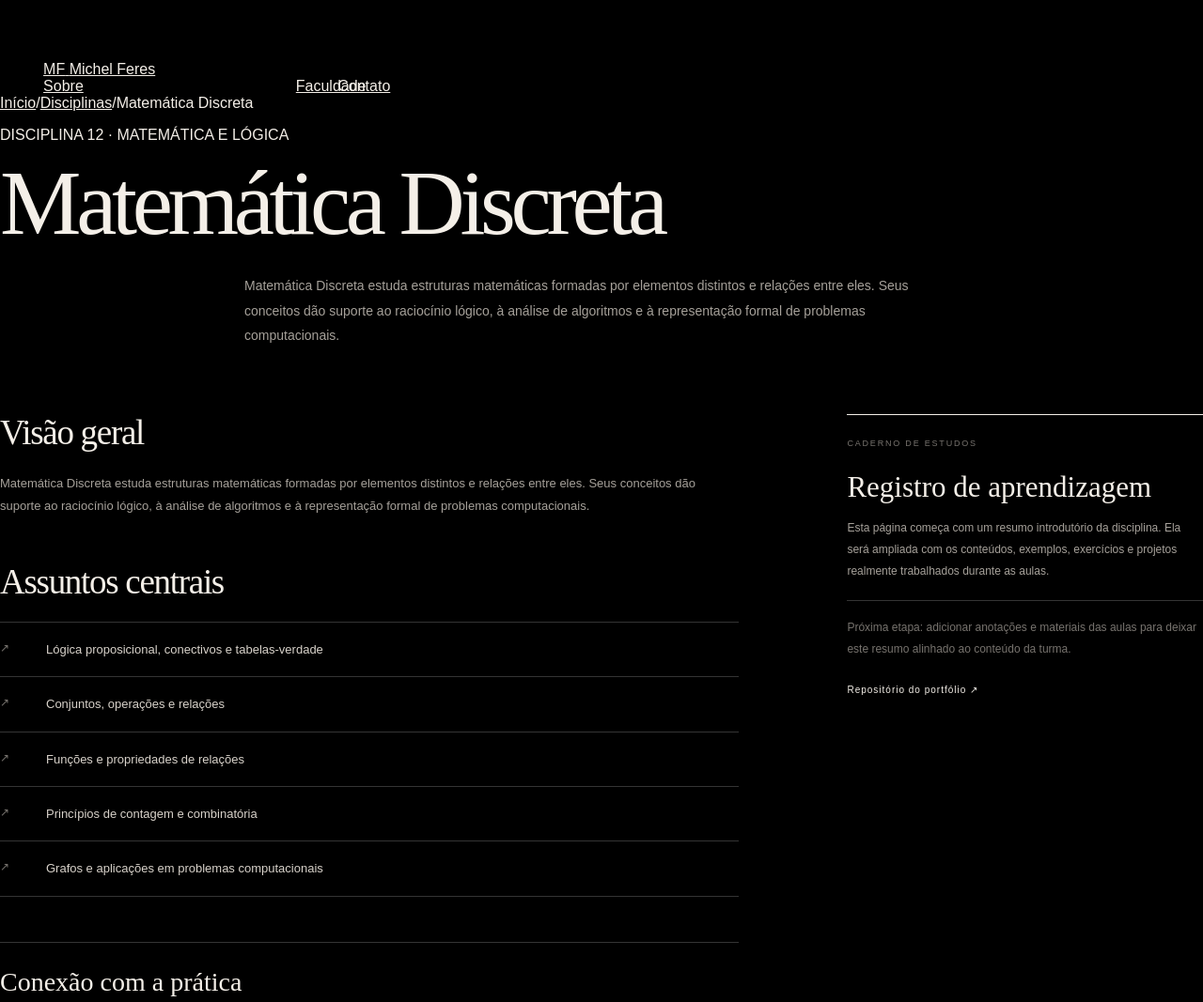
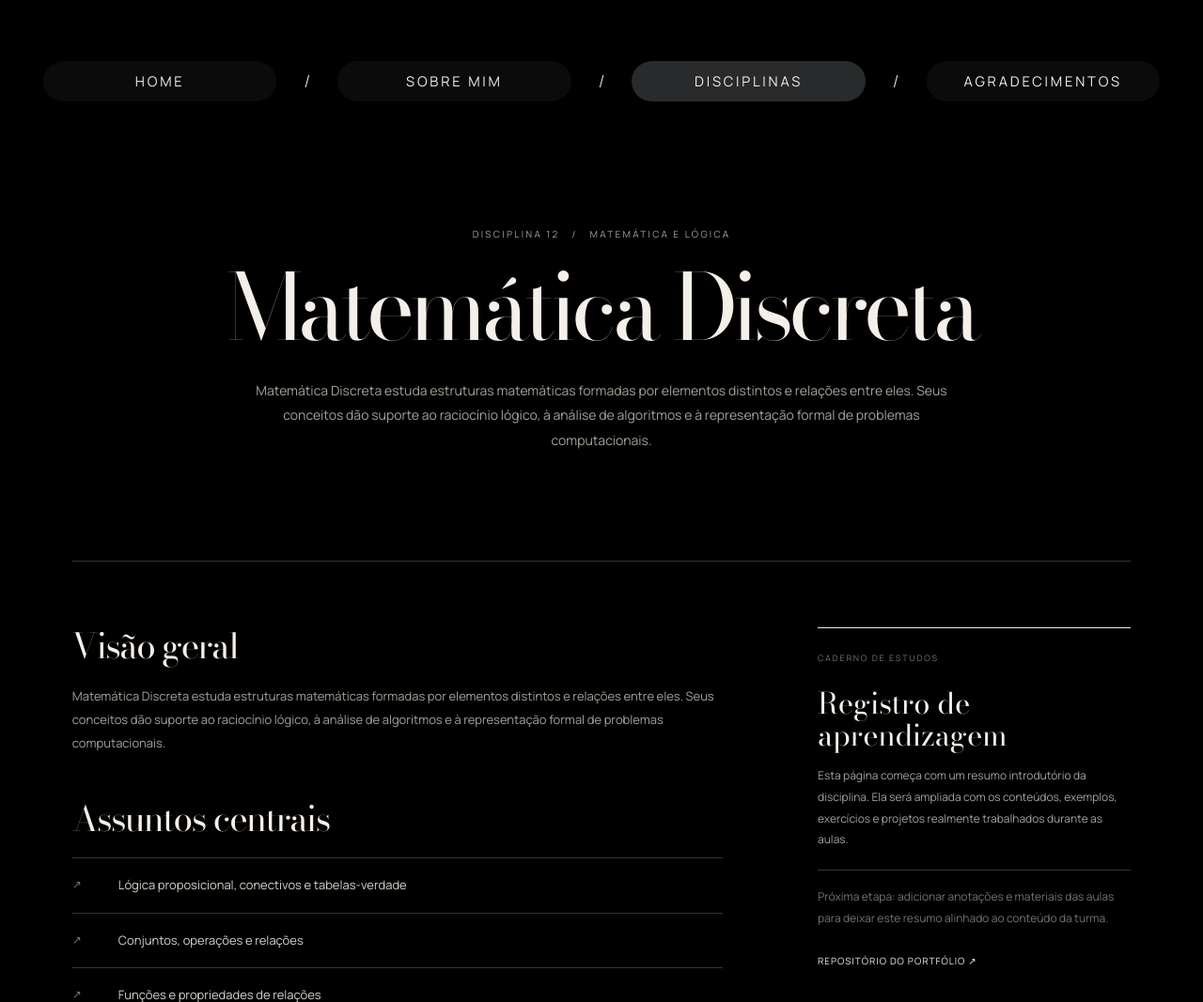
Before and after one commit to michel-feres/michel-feres.github.io, a plain HTML site: page disciplinas/matematica-discreta.html in a window 1280 px wide. Shown: the top 1067 px of the page at 94% size. Drawn offline with nearby package versions, Linux system fonts and the light colour scheme.

Commit message:
Restyle discipline page: Matemática Discreta

```diff
--- a/disciplinas/matematica-discreta.html
+++ b/disciplinas/matematica-discreta.html
@@ -4,8 +4,11 @@
   <meta charset="UTF-8">
   <meta name="viewport" content="width=device-width, initial-scale=1">
   <meta name="description" content="Matemática Discreta: resumo e registro de aprendizagem de Michel Feres na graduação em Análise e Desenvolvimento de Sistemas.">
-  <meta name="theme-color" content="#10151d">
-  <title>Matemática Discreta | Michel Feres</title>
+  <meta name="theme-color" content="#000000">
+  <title>Matemática Discreta — Michel Feres</title>
+  <link rel="preconnect" href="https://fonts.googleapis.com">
+  <link rel="preconnect" href="https://fonts.gstatic.com" crossorigin>
+  <link href="https://fonts.googleapis.com/css2?family=Bodoni+Moda:opsz,wght@6..96,400;6..96,500&family=Manrope:wght@300;400;500;600;700&display=swap" rel="stylesheet">
   <link rel="stylesheet" href="../style.css">
   <link rel="icon" href="../icons/dark.svg" media="(prefers-color-scheme: light)">
   <link rel="icon" href="../icons/light.svg" media="(prefers-color-scheme: dark)">
@@ -13,24 +16,20 @@
 <body>
   <div class="site-shell">
     <header class="site-header">
-      <a class="brand" href="../index.html" aria-label="Michel Feres — início">
-        <span class="brand-mark">MF</span>
-        <span>Michel Feres</span>
-      </a>
       <nav class="main-nav" aria-label="Navegação principal">
-        <a href="../index.html#sobre">Sobre</a>
-        <a class="active" href="../index.html#faculdade">Faculdade</a>
-        <a href="../index.html#contato">Contato</a>
+        <a class="nav-pill" href="../index.html#home">HOME</a>
+        <span class="nav-divider" aria-hidden="true">/</span>
+        <a class="nav-pill" href="../index.html#sobre-mim">SOBRE MIM</a>
+        <span class="nav-divider" aria-hidden="true">/</span>
+        <a class="nav-pill active" href="../index.html#disciplinas">DISCIPLINAS</a>
+        <span class="nav-divider" aria-hidden="true">/</span>
+        <a class="nav-pill" href="../index.html#agradecimentos">AGRADECIMENTOS</a>
       </nav>
     </header>
 
-    <main class="section-wrap">
-      <nav class="breadcrumbs" aria-label="Caminho de navegação">
-        <a href="../index.html">Início</a><span aria-hidden="true">/</span><a href="../index.html#faculdade">Disciplinas</a><span aria-hidden="true">/</span><span>Matemática Discreta</span>
-      </nav>
-
+    <main class="course-page">
       <section class="course-hero">
-        <p class="eyebrow">DISCIPLINA 12 · MATEMÁTICA E LÓGICA</p>
+        <p class="course-kicker">DISCIPLINA 12 &nbsp; / &nbsp; MATEMÁTICA E LÓGICA</p>
         <h1>Matemática Discreta</h1>
         <p class="course-summary">Matemática Discreta estuda estruturas matemáticas formadas por elementos distintos e relações entre eles. Seus conceitos dão suporte ao raciocínio lógico, à análise de algoritmos e à representação formal de problemas computacionais.</p>
       </section>
@@ -60,19 +59,19 @@
           <h2>Registro de aprendizagem</h2>
           <p>Esta página começa com um resumo introdutório da disciplina. Ela será ampliada com os conteúdos, exemplos, exercícios e projetos realmente trabalhados durante as aulas.</p>
           <p class="learning-hint">Próxima etapa: adicionar anotações e materiais das aulas para deixar este resumo alinhado ao conteúdo da turma.</p>
-          <a class="text-link" href="https://github.com/michel-feres/michel-feres.github.io" target="_blank" rel="noopener noreferrer">Repositório do portfólio ↗</a>
+          <a href="https://github.com/michel-feres/michel-feres.github.io" target="_blank" rel="noopener noreferrer">REPOSITÓRIO DO PORTFÓLIO ↗</a>
         </aside>
       </section>
 
       <nav class="course-pagination" aria-label="Navegação entre disciplinas">
-        <a href="lingua-inglesa-i.html">← Anterior: Língua Inglesa I</a>
-        <a class="next" href="projeto-integrador-i.html">Próxima: Projeto Integrador I →</a>
+        <a href="lingua-inglesa-i.html">← ANTERIOR: Língua Inglesa I</a>
+        <a class="next" href="projeto-integrador-i.html">PRÓXIMA: Projeto Integrador I →</a>
       </nav>
     </main>
 
-    <footer class="site-footer section-wrap">
-      <span>© 2026 Michel Feres Caetano</span>
-      <a href="../index.html#faculdade">Todas as disciplinas ↑</a>
+    <footer class="site-footer course-footer">
+      <span>© 2026 MICHEL FERES CAETANO</span>
+      <a href="../index.html#disciplinas">TODAS AS DISCIPLINAS ↑</a>
     </footer>
   </div>
 </body>
```
